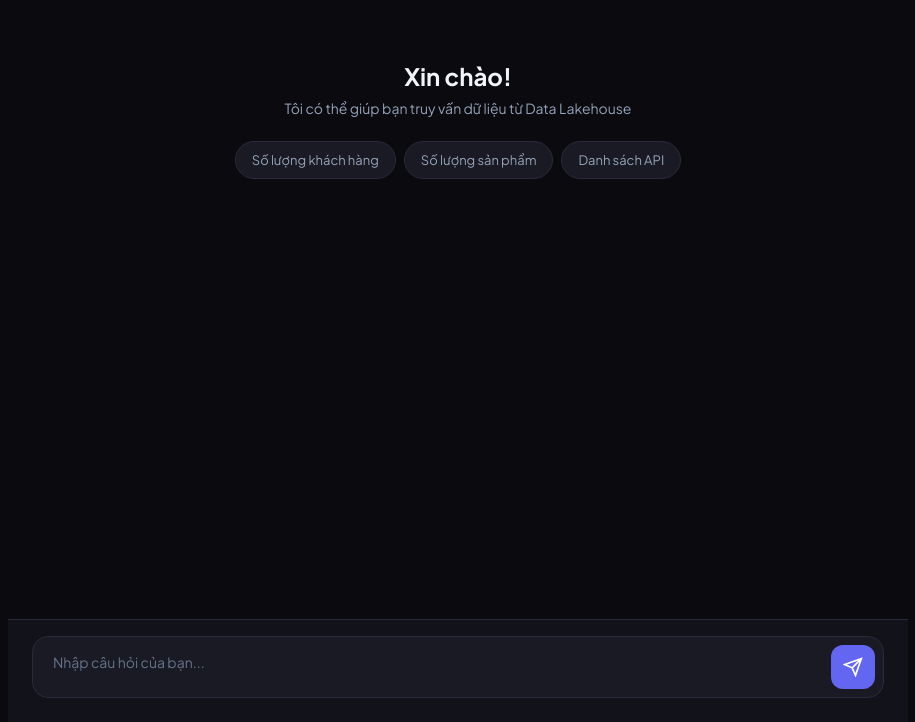
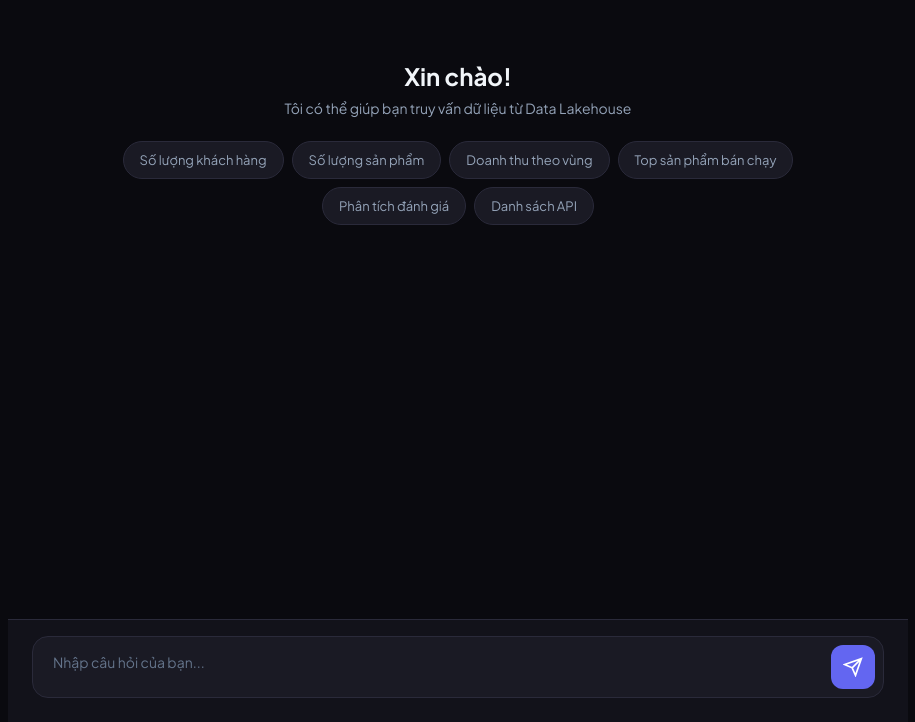
Before and after one commit to koi132/DataLakeHouse, a plain HTML site: page api/static/index.html in a window 1280 px wide. Both pictures are taken after a click on the button "Reset Chat". Shown: the part 78-800 px from the top of the page, without its empty margins (182-1097 px from the left). Drawn offline with Linux system fonts and the light colour scheme; no server answers.

Commit message:
feat: add additional suggestions for revenue and product analysis in chat interface

```diff
--- a/api/static/index.html
+++ b/api/static/index.html
@@ -401,6 +401,9 @@
                 <div class="suggestions">
                     <div class="suggestion" onclick="sendSuggestion('Có bao nhiêu khách hàng?')">Số lượng khách hàng</div>
                     <div class="suggestion" onclick="sendSuggestion('Có bao nhiêu sản phẩm?')">Số lượng sản phẩm</div>
+                    <div class="suggestion" onclick="sendSuggestion('Doanh thu theo vùng địa lý?')">Doanh thu theo vùng</div>
+                    <div class="suggestion" onclick="sendSuggestion('Top sản phẩm bán chạy theo danh mục?')">Top sản phẩm bán chạy</div>
+                    <div class="suggestion" onclick="sendSuggestion('Phân tích đánh giá khách hàng?')">Phân tích đánh giá</div>
                     <div class="suggestion" onclick="sendSuggestion('Liệt kê các API có sẵn')">Danh sách API</div>
                 </div>
             </div>
@@ -502,7 +505,7 @@
 
         async function sendMessage() {
             const message = messageInput.value.trim();
-            if (!message) return;
+            if (!message || sendBtn.disabled) return;
 
             addMessage(message, 'user');
             messageInput.value = '';
@@ -530,10 +533,10 @@
                 hideTyping();
                 console.error('Fetch error:', error);
                 addMessage('Lỗi kết nối: ' + error.message, 'assistant');
+            } finally {
+                sendBtn.disabled = false;
+                messageInput.focus();
             }
-
-            sendBtn.disabled = false;
-            messageInput.focus();
         }
 
         async function resetChat() {
@@ -546,6 +549,9 @@
                         <div class="suggestions">
                             <div class="suggestion" onclick="sendSuggestion('Có bao nhiêu khách hàng?')">Số lượng khách hàng</div>
                             <div class="suggestion" onclick="sendSuggestion('Có bao nhiêu sản phẩm?')">Số lượng sản phẩm</div>
+                            <div class="suggestion" onclick="sendSuggestion('Doanh thu theo vùng?')">Doanh thu theo vùng</div>
+                            <div class="suggestion" onclick="sendSuggestion('Top sản phẩm bán chạy theo danh mục?')">Top sản phẩm bán chạy</div>
+                            <div class="suggestion" onclick="sendSuggestion('Phân tích đánh giá khách hàng?')">Phân tích đánh giá</div>
                             <div class="suggestion" onclick="sendSuggestion('Liệt kê các API có sẵn')">Danh sách API</div>
                         </div>
                     </div>
```
